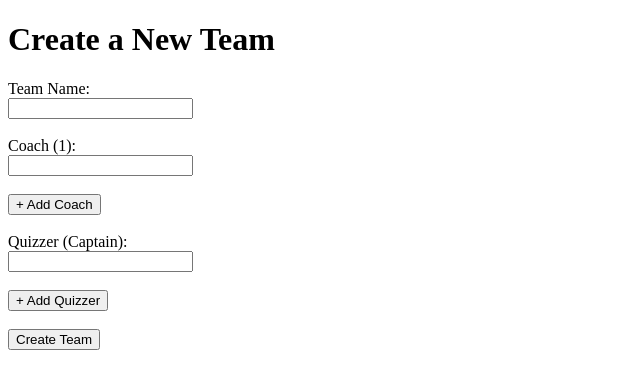
After one commit to FurlanNick/BQScoreTracker, a Flask app: page /create_team in a window 1280 px wide. The commit adds this page. Shown: the top 389 px of the page, without its empty margins (0-640 px from the left). Run offline with Flask 3, Linux system fonts and the light colour scheme.

Commit message:
I am working on implementing the team creation page.

```diff
--- a/app/app.py
+++ b/app/app.py
@@ -19,6 +19,9 @@ districts = [
     "Central District",
     "Ohio Valley District"
 ]
+
+# In-memory team database
+teams = {}
 
 from functools import wraps
 
@@ -85,7 +88,7 @@ def quiz_list(meet_number, room_number):
 @app.route('/quiz/<quiz_name>')
 def quiz(quiz_name):
     quiz_data = parse_quiz_template()
-    return render_template('quiz_template.html', quiz_name=quiz_name, quiz_data=quiz_data, users=users)
+    return render_template('quiz_template.html', quiz_name=quiz_name, quiz_data=quiz_data, users=users, teams=teams)
 
 @app.route('/accounts')
 @role_required('Admin')
@@ -124,5 +127,19 @@ def edit_quiz(quiz_name):
 
     return redirect(url_for('quiz', quiz_name=quiz_name))
 
+@app.route('/create_team', methods=['GET', 'POST'])
+def create_team():
+    if request.method == 'POST':
+        team_name = request.form['team_name']
+        coaches = request.form.getlist('coaches')
+        quizzers = request.form.getlist('quizzers')
+
+        if team_name not in teams:
+            teams[team_name] = {'coaches': coaches, 'quizzers': quizzers}
+
+        return redirect(url_for('competition'))
+
+    return render_template('create_team.html')
+
 if __name__ == '__main__':
     app.run(host='0.0.0.0', port=8090)
--- /dev/null
+++ b/app/templates/create_team.html
@@ -0,0 +1,61 @@
+<!DOCTYPE html>
+<html lang="en">
+<head>
+    <meta charset="UTF-8">
+    <meta name="viewport" content="width=device-width, initial-scale=1.0">
+    <title>Create Team</title>
+</head>
+<body>
+    <h1>Create a New Team</h1>
+    <form action="/create_team" method="post">
+        <label for="team_name">Team Name:</label><br>
+        <input type="text" id="team_name" name="team_name" required><br><br>
+
+        <div id="coaches">
+            <label for="coach1">Coach (1):</label><br>
+            <input type="text" id="coach1" name="coaches" required><br><br>
+        </div>
+        <button type="button" onclick="addCoach()">+ Add Coach</button><br><br>
+
+        <div id="quizzers">
+            <label for="quizzer1">Quizzer (Captain):</label><br>
+            <input type="text" id="quizzer1" name="quizzers" required><br><br>
+        </div>
+        <button type="button" onclick="addQuizzer()">+ Add Quizzer</button><br><br>
+
+        <input type="submit" value="Create Team">
+    </form>
+
+    <script>
+        let coachCount = 1;
+        function addCoach() {
+            if (coachCount < 2) {
+                coachCount++;
+                const newCoach = document.createElement('div');
+                newCoach.innerHTML = `
+                    <label for="coach${coachCount}">Coach (${coachCount}):</label><br>
+                    <input type="text" id="coach${coachCount}" name="coaches"><br><br>
+                `;
+                document.getElementById('coaches').appendChild(newCoach);
+            }
+        }
+
+        let quizzerCount = 1;
+        function addQuizzer() {
+            if (quizzerCount < 5) {
+                quizzerCount++;
+                const newQuizzer = document.createElement('div');
+                let label = `Quizzer (${quizzerCount})`;
+                if (quizzerCount === 2) {
+                    label = 'Quizzer (Co-Captain)';
+                }
+                newQuizzer.innerHTML = `
+                    <label for="quizzer${quizzerCount}">${label}:</label><br>
+                    <input type="text" id="quizzer${quizzerCount}" name="quizzers"><br><br>
+                `;
+                document.getElementById('quizzers').appendChild(newQuizzer);
+            }
+        }
+    </script>
+</body>
+</html>
```
Also changed, not shown: app/templates/competition.html (added, +19 -0 lines), app/templates/quiz_template.html (+9 -0 lines).
